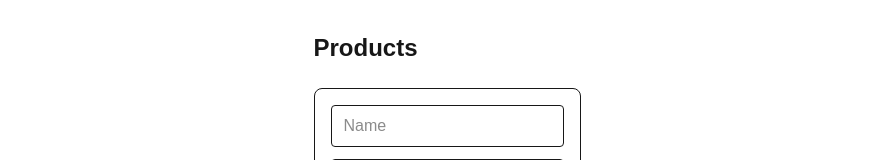
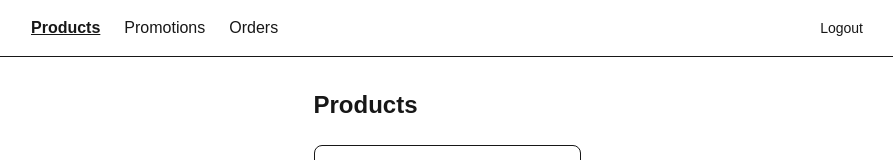
Before and after one commit to Mozahid-AIUB/Order_management_system, a Next.js app in the folder frontend/: page /products in a window 1280 px wide. Shown: the top 160 px of the page, without its empty margins (193-1086 px from the left). Built offline with nearby package versions, Linux system fonts and the light colour scheme; no server answers; sample sign-in values are in the browser's storage.

Commit message:
add navbar and update page title

```diff
--- a/frontend/src/app/layout.tsx
+++ b/frontend/src/app/layout.tsx
@@ -1,6 +1,7 @@
 import type { Metadata } from "next";
 import { Geist, Geist_Mono } from "next/font/google";
 import "./globals.css";
+import Navbar from "@/components/Navbar";
 
 const geistSans = Geist({
   variable: "--font-geist-sans",
@@ -13,8 +14,8 @@ const geistMono = Geist_Mono({
 });
 
 export const metadata: Metadata = {
-  title: "Create Next App",
-  description: "Generated by create next app",
+  title: "Order Management System",
+  description: "Order management with promotions",
 };
 
 export default function RootLayout({ children }: LayoutProps<"/">) {
@@ -23,7 +24,10 @@ export default function RootLayout({ children }: LayoutProps<"/">) {
       lang="en"
       className={`${geistSans.variable} ${geistMono.variable} h-full antialiased`}
     >
-      <body className="min-h-full flex flex-col">{children}</body>
+      <body className="min-h-full flex flex-col">
+        <Navbar />
+        {children}
+      </body>
     </html>
   );
 }
--- /dev/null
+++ b/frontend/src/components/Navbar.tsx
@@ -0,0 +1,48 @@
+"use client";
+
+import Link from "next/link";
+import { usePathname, useRouter } from "next/navigation";
+
+const links = [
+    { href: "/products", label: "Products" },
+    { href: "/promotions", label: "Promotions" },
+    { href: "/orders", label: "Orders" },
+];
+
+export default function Navbar() {
+    const pathname = usePathname();
+    const router = useRouter();
+
+    // The login page has no navigation.
+    if (pathname === "/login") return null;
+
+    function handleLogout() {
+        localStorage.removeItem("accessToken");
+        router.push("/login");
+    }
+
+    return (
+        <nav className="border-b">
+            <div className="mx-auto flex max-w-4xl items-center justify-between px-8 py-4">
+                <div className="flex gap-6">
+                    {links.map((link) => (
+                        <Link
+                            key={link.href}
+                            href={link.href}
+                            className={
+                                pathname === link.href
+                                    ? "font-semibold underline"
+                                    : "hover:underline"
+                            }
+                        >
+                            {link.label}
+                        </Link>
+                    ))}
+                </div>
+                <button onClick={handleLogout} className="text-sm hover:underline">
+                    Logout
+                </button>
+            </div>
+        </nav>
+    );
+}
```
